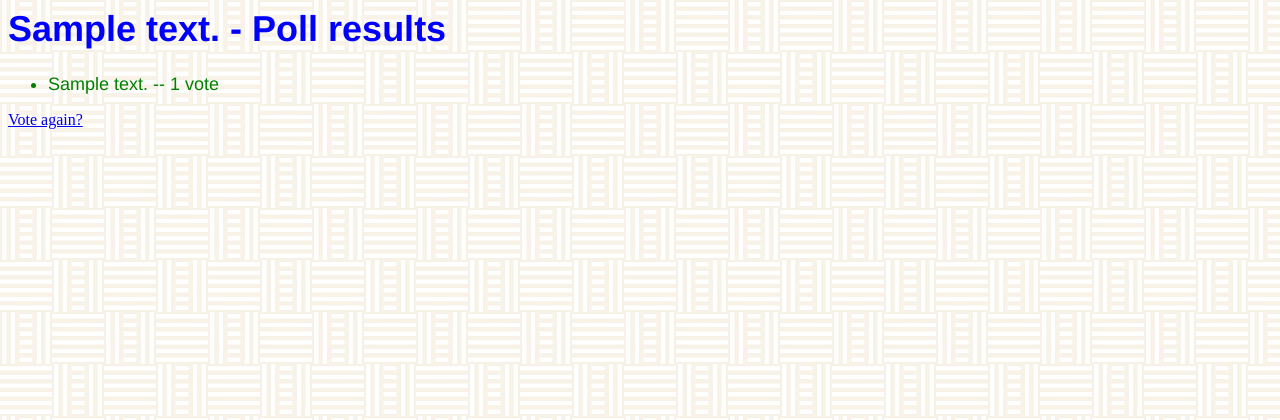
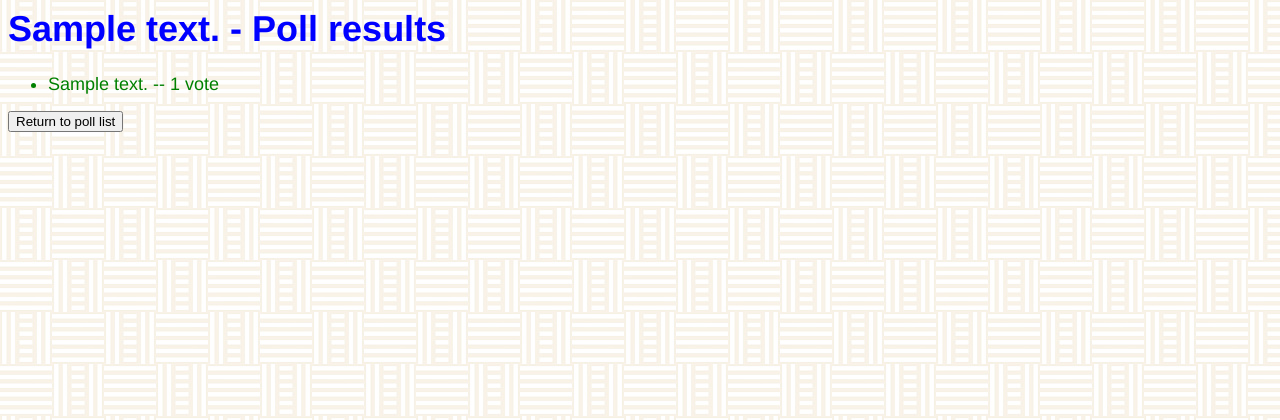
Before and after one commit to kevinbowen777/django-polls, a Django app: page /polls/1/results/ in a window 1280 px wide. Shown: the top 420 px of the page. Run offline with Django 4.2, Linux system fonts and the light colour scheme; tables that the repository leaves empty hold one stand-in row (values such as "Sample post"); parts of the project's set-up code (start-up, migrations or seed data) failed here and were passed over.

Commit message:
Add return to index button

```diff
--- a/polls/templates/polls/results.html
+++ b/polls/templates/polls/results.html
@@ -9,4 +9,5 @@
 {% endfor %}
 </ul>
 
-<a href="{% url 'polls:detail' question.id %}">Vote again?</a>
+<input type="button"
+onclick="location.href={% url 'polls:index' %};" value="Return to poll list"/>
```
